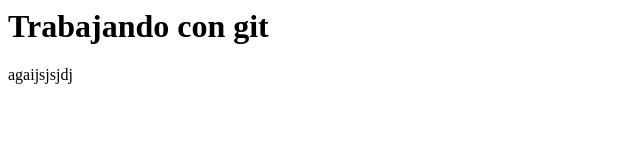
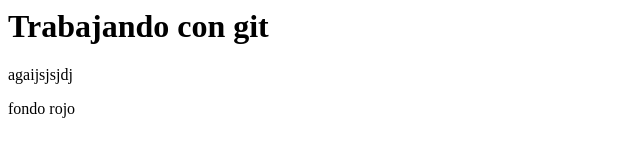
Before and after one commit to rosalybt/Clase-5, a plain HTML site: page 1.html in a window 1280 px wide. Shown: the full height of the page, 0-640 px from the left. Drawn offline with Linux system fonts and the light colour scheme.

Commit message:
fondorojo

```diff
--- a/1.html
+++ b/1.html
@@ -9,6 +9,6 @@
         </h1>
         <p>agaijsjsjdj</p>
 
-
+        <p>fondo rojo</p>
     </body>
 </html>
```
